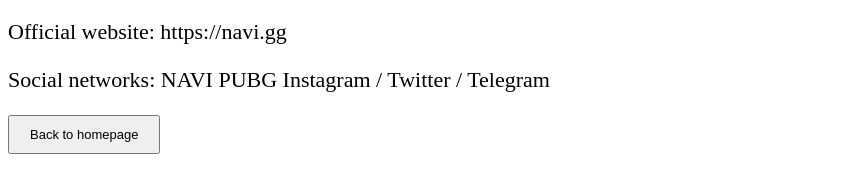
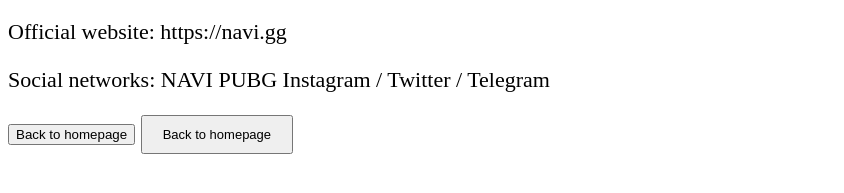
Before and after one commit to sasakorosko/21.1, a plain HTML site: page contact.html in a window 1280 px wide. Shown: the part 109-302 px from the top of the page, without its empty margins (0-844 px from the left). Drawn offline with Linux system fonts and the light colour scheme.

Commit message:
Update contact.html

```diff
--- a/contact.html
+++ b/contact.html
@@ -11,7 +11,7 @@
     <p>E-mail: info@navi.gg</p>
     <p>Official website: https://navi.gg</p>
     <p>Social networks: NAVI PUBG Instagram / Twitter / Telegram</p>
-
+<a href="index.html"><button>Back to homepage</button></a>
     <button onclick="window.location.href='index.html'" style="font-size: 13px; padding: 10px 20px;">
         Back to homepage
     </button>
```
